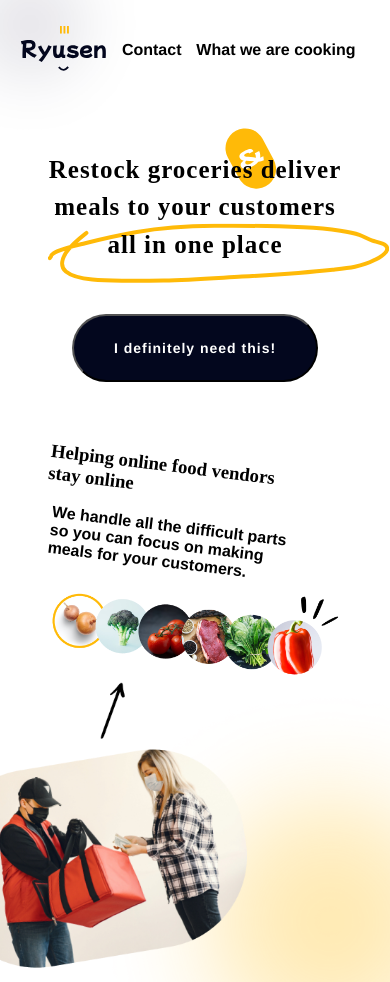
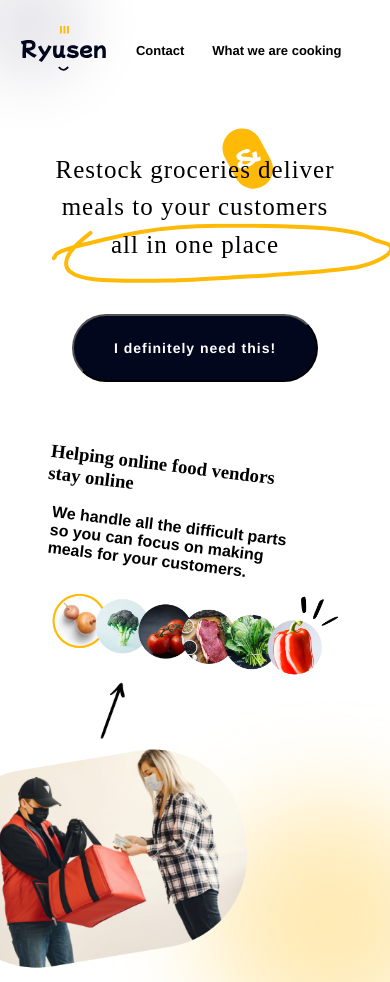
Before and after one commit to tochukwu19/Ryusen, a React (Create React App) app: page / in a window 390 px wide. Built offline with nearby package versions, Linux system fonts and the light colour scheme; a web font is replaced by a local one.

Commit message:
bg: made bug fixes

```diff
--- a/src/components/mail-form.js
+++ b/src/components/mail-form.js
@@ -1,6 +1,6 @@
 import React, {useState, useRef} from 'react';
 import "../styles/contact.css";
-import { decode } from 'html-entities';
+// import { decode } from 'html-entities';
 import { ToastContainer, toast } from 'react-toastify';
 import 'react-toastify/dist/ReactToastify.css';
 import Loader from "../images/loading.gif"
@@ -8,7 +8,7 @@ import Loader from "../images/loading.gif"
 
 export default function Mailform({status, message, onValidated}) {
 
-    const [ error, setError ] = useState(null);
+    // const [ error, setError ] = useState(null);
     const [ email, setEmail ] = useState(null);
     const [ name, setName ] = useState(null);
 
@@ -17,7 +17,7 @@ export default function Mailform({status, message, onValidated}) {
 
     const handleFormSubmit = () => {
 
-        setError(null);
+        // setError(null);
 
         if ( !email || !name ) {
           toast.error( 'Please fill the required form fields', {
--- a/src/styles/layout.css
+++ b/src/styles/layout.css
@@ -26,7 +26,7 @@ header .container{
 .navList{
     list-style-type: none;
     display: flex;
-    justify-content: space-between;
+    justify-content: space-around;
     width: 30%;
 }
 
@@ -62,6 +62,10 @@ header .container{
         flex-wrap: wrap;
     }
 
+    .navList li{
+        font-size: 13px;
+    }
+
     header .container{
         width: 90%;
     }
--- a/src/styles/waitlist.css
+++ b/src/styles/waitlist.css
@@ -22,7 +22,7 @@
     font-size: 42.5px;
     letter-spacing: 1px;
     line-height: 1.5;
-    font-weight: 700;
+    font-weight: 400;
     font-family: 'Dela Gothic One', cursive;
     text-align: center;
 }
```
